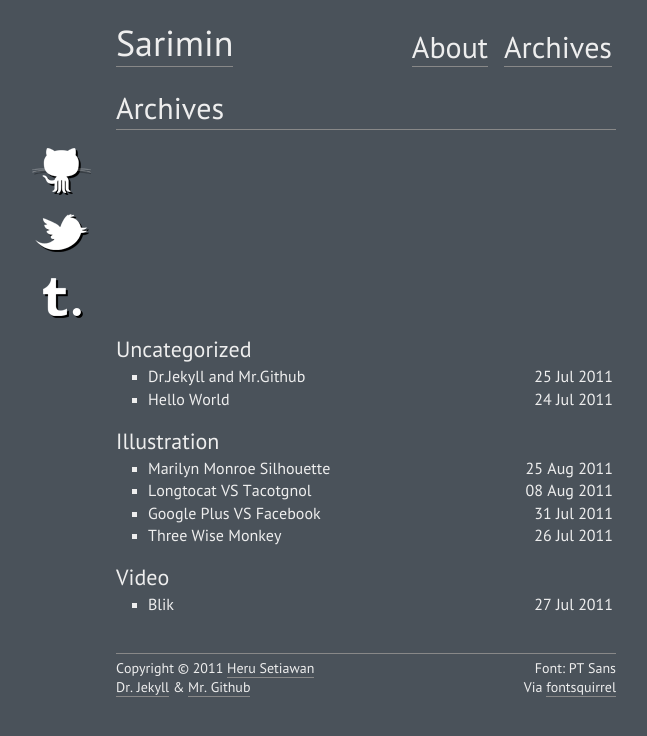
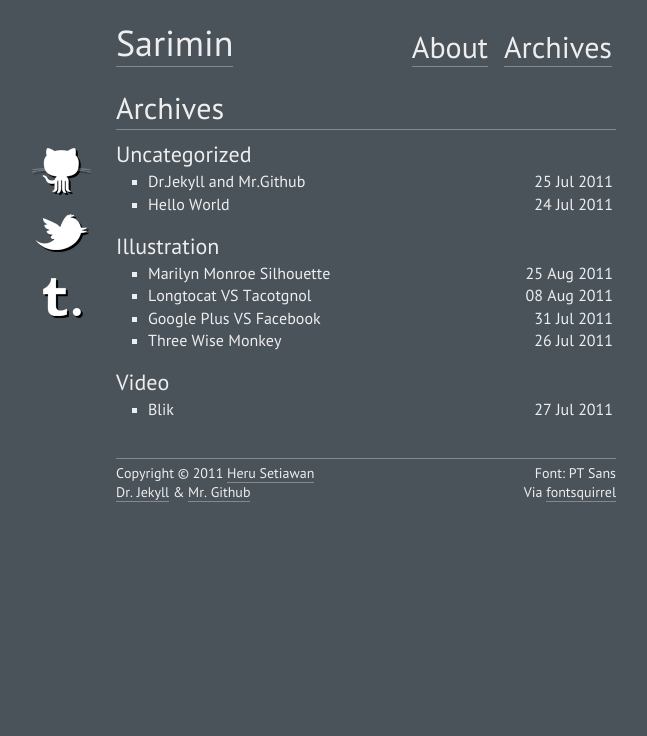
Before and after one commit to timbul/timbul.github.com, a Jekyll site: the page built from archives.html, in a window 1280 px wide. Shown: the top 736 px of the page, without its empty margins (294-941 px from the left). Built offline with Jekyll 4.4.1, drawn with Linux system fonts in a browser that asks for light colours; Markdown is read by kramdown in place of the engine named in the settings.

Commit message:
edit css

```diff
--- a/css/main.css
+++ b/css/main.css
@@ -27,7 +27,7 @@ abbr { border-bottom: 1px dashed #888; cursor: help; font-size: .9em; }
 
 header, article, footer { width: 620px; margin: 20px auto; padding: 0 100px 0 20px; overflow: hidden; }
 #title, nav, #bottomr, #bottoml { width: 250px; }
-#judul, #bottom , #comment, #archives{ width: 500px; }
+#judul, #bottom , #comment{ width: 500px; }
 .meta, blockquote, figcaption  { width: 100px; }
 .prev, .totpages, .next { width: 166.66px; }
 #social { width: 65px; }
@@ -37,7 +37,7 @@ header, article, footer { width: 620px; margin: 20px auto; padding: 0 100px 0 20
 article #archives ol li time {width:110px;}
 
 .push, article p, article h4, #archives{ margin-left:120px;}
-nav, #title, #judul, #archives, .meta, #comment, #bottomr, #bottoml, #social {overflow: hidden; float: left; display: inline; }
+nav, #title, #judul, .meta, #comment, #bottomr, #bottoml, #social {overflow: hidden; float: left; display: inline; }
 nav {position: relative; padding-top: 8px;}
 nav ul {list-style: none; text-align: right; margin: 0; }
 nav ul li {display: inline;margin: 0 4px;}
--- a/css/media-queries.css
+++ b/css/media-queries.css
@@ -12,7 +12,7 @@ blockquote, figcaption  {margin: 0 0 1em 0; text-align: center; border:none;}
 @media screen and (max-width: 650px) {
 header, article, footer { width: 480px; margin: 15px auto;}
 #title, nav, #bottomr, #bottoml { width: 240px; }
-#judul, #archives, #bottom , #comment, .meta, blockquote, figcaption { width: 480px; }
+#judul, #bottom , #comment, .meta, blockquote, figcaption { width: 480px; }
  { width: 480px; }
 .prev, .totpages, .next { width: 160px; }
 .post ul.meta, #social  { display:none;}
@@ -27,7 +27,7 @@ article #archives ol li time {width:100px;}
 body{font-size: .9375em; -webkit-text-size-adjust: none;}
 header, article, footer { width: 360px; margin: 15px auto;}
 #title, nav, #bottomr, #bottoml { width: 180px; }
-#judul, #archives, #bottom , #comment, .meta, blockquote, figcaption { width: 360px; }
+#judul, #bottom , #comment, .meta, blockquote, figcaption { width: 360px; }
 .prev, .totpages, .next { width: 120px; }
 .list {width: auto;}
 #archives ol li:hover { background-color: transparent; }
@@ -48,7 +48,7 @@ nav { font-size: 1.75em; }
 body{font-size: .875em;}
 p { margin-bottom: .9375em; }
 header, article, footer { width: 240px; margin: 10px auto;}
-#bottomr, #bottoml, #judul, #archives, #bottom , #comment, .meta, blockquote, figcaption { width: 240px; }
+#bottomr, #bottoml, #judul, #bottom , #comment, .meta, blockquote, figcaption { width: 240px; }
 #title, nav { width: 120px; }
 .prev, .next { width: 120px; }
 .totpages, article #archives ol li time, .post ul.meta, #social, #bottomr {display:none;}
@@ -68,7 +68,7 @@ nav ul li {margin: 0 0 0 2px;}
 body{font-size: .8125em;}
 p { margin-bottom: .875em; }
 header, article, footer { width: 200px; margin: 8px auto;}
-#bottomr, #bottoml, #judul, #archives, #bottom , #comment, .meta, blockquote, figcaption { width: 200px; }
+#bottomr, #bottoml, #judul, #bottom , #comment, .meta, blockquote, figcaption { width: 200px; }
 #title { width: 80px; }
 .prev, .next { width: 100px; }
 .totpages, article #archives ol li time, .post ul.meta, #social, #bottomr {display:none;}
```
